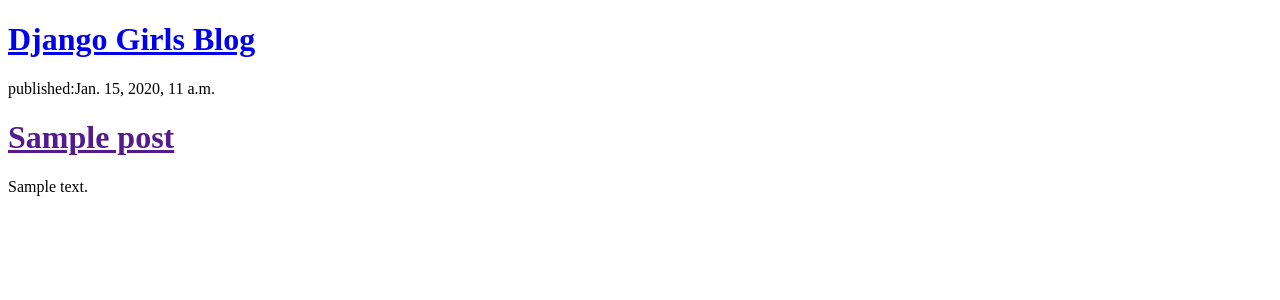
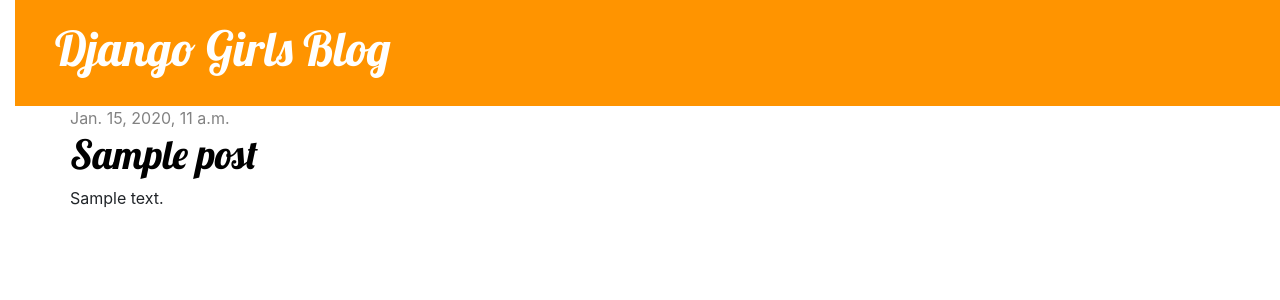
Before and after one commit to vaniaacevedo/Blog, a Django app: template blog/templates/blog/post_list.html in a window 1280 px wide. Shown: the top 300 px of the page. Run offline with Django 3.2, Linux system fonts and the light colour scheme; the template is opened without the code that fills it: values that come from a table or form of the project are taken from there, others are empty; tables that the repository leaves empty hold one stand-in row (values such as "Sample post"); some libraries are stand-ins or nearby versions.

Commit message:
Added view and template for detailed blog post as Css for the site

```diff
--- /dev/null
+++ b/blog/static/css/blog.css
@@ -0,0 +1,57 @@
+body{
+	padding-left: 15px;
+}
+
+h1 a{
+	color:#fca205;
+	font-family: 'Lobster';
+}
+
+.page-header{
+	background-color: #ff9400;
+    margin-top: 0;
+    padding: 20px 20px 20px 40px;
+}
+
+.page-header h1, .page-header h1 a, .page-header h1 a:visited, .page-header h1 a:active {
+    color: #ffffff;
+    font-size: 36pt;
+    text-decoration: none;
+}
+
+.content {
+    margin-left: 40px;
+}
+
+h1, h2, h3, h4 {
+    font-family: 'Lobster', cursive;
+}
+
+.date {
+    color: #828282;
+    /*margin-top: 10px;
+    padding: 10px;*/
+}
+
+.save {
+    float: right;
+}
+
+.post-form textarea, .post-form input {
+    width: 100%;
+}
+
+.top-menu, .top-menu:hover, .top-menu:visited {
+    color: #ffffff;
+    float: right;
+    font-size: 26pt;
+    margin-right: 20px;
+}
+
+.post {
+    margin-bottom: 70px;
+}
+
+.post h1 a, .post h1 a:visited {
+    color: #000000;
+}
--- /dev/null
+++ b/blog/templates/blog/base.html
@@ -0,0 +1,25 @@
+<!DOCTYPE html> {% load staticfiles %}
+<html>
+
+<head>
+    <title>My Django Blog</title>
+    <link rel="stylesheet" href="https://maxcdn.bootstrapcdn.com/bootstrap/4.0.0/css/bootstrap.min.css" integrity="sha384-Gn5384xqQ1aoWXA+058RXPxPg6fy4IWvTNh0E263XmFcJlSAwiGgFAW/dAiS6JXm" crossorigin="anonymous">
+    <link href="//fonts.googleapis.com/css?family=Lobster&subset=latin,latin-ext" rel="stylesheet" type="text/css">
+    <link rel="stylesheet" href="{% static 'css/blog.css' %}">
+</head>
+
+<body>
+    <div class="page-header">
+        <h1><a href="/">Django Girls Blog</a></h1>
+    </div>
+    <div class="content container">
+        <div class="row">
+            <div class="col-md-8">
+            {% block content %}
+            {% endblock %}
+            </div>
+        </div>
+    </div>
+</body>
+
+</html>
--- a/blog/templates/blog/post_list.html
+++ b/blog/templates/blog/post_list.html
@@ -1,21 +1,13 @@
-<!DOCTYPE html>
-<html>
+ {% extends 'blog/base.html' %}
 
-<head>
-    <title>My Django Blog</title>
-</head>
-
-<body>
-    <div>
-        <h1><a href="/">Django Girls Blog</a></h1>
-    </div>
+ {% block content %}
     {% for post in posts %}
-    <div>
-        <p>published:{{ post.published_date }}</p>
-        <h1><a href="">{{ post.title }}</a></h1>
-        <p>{{ post.text|linebreaksbr }}</p>
-    </div>
+        <div class="post">
+            <div class="date">
+                {{ post.published_date }}
+            </div>
+            <h1><a href="{% url 'post_detail' pk=post.pk %}">{{ post.title }}</a></h1>
+            <p>{{ post.text|linebreaksbr }}</p>
+        </div>
     {% endfor %}
-</body>
-
-</html>
+{% endblock %}
--- a/blog/urls.py
+++ b/blog/urls.py
@@ -3,4 +3,5 @@
 
 urlpatterns = [
     url(r'^$', views.post_list, name='post_list'),
+    url(r'^post/(?P<pk>\d+)/$', views.post_detail, name='post_detail'),
 ]
--- a/blog/views.py
+++ b/blog/views.py
@@ -1,9 +1,14 @@
 from django.shortcuts import render
 from django.utils import timezone
 from .models import Post
+from django.shortcuts import render, get_object_or_404
 
 # Create your views here.
 
 def post_list(request):
 	posts = Post.objects.filter(published_date__lte=timezone.now()).order_by('published_date')
 	return render(request,'blog/post_list.html',{'posts':posts})
+
+def post_detail(request, pk):
+    post = get_object_or_404(Post, pk=pk)
+    return render(request, 'blog/post_detail.html', {'post': post})
```
Also changed, not shown: blog/templates/blog/post_detail.html (added, +13 -0 lines).
